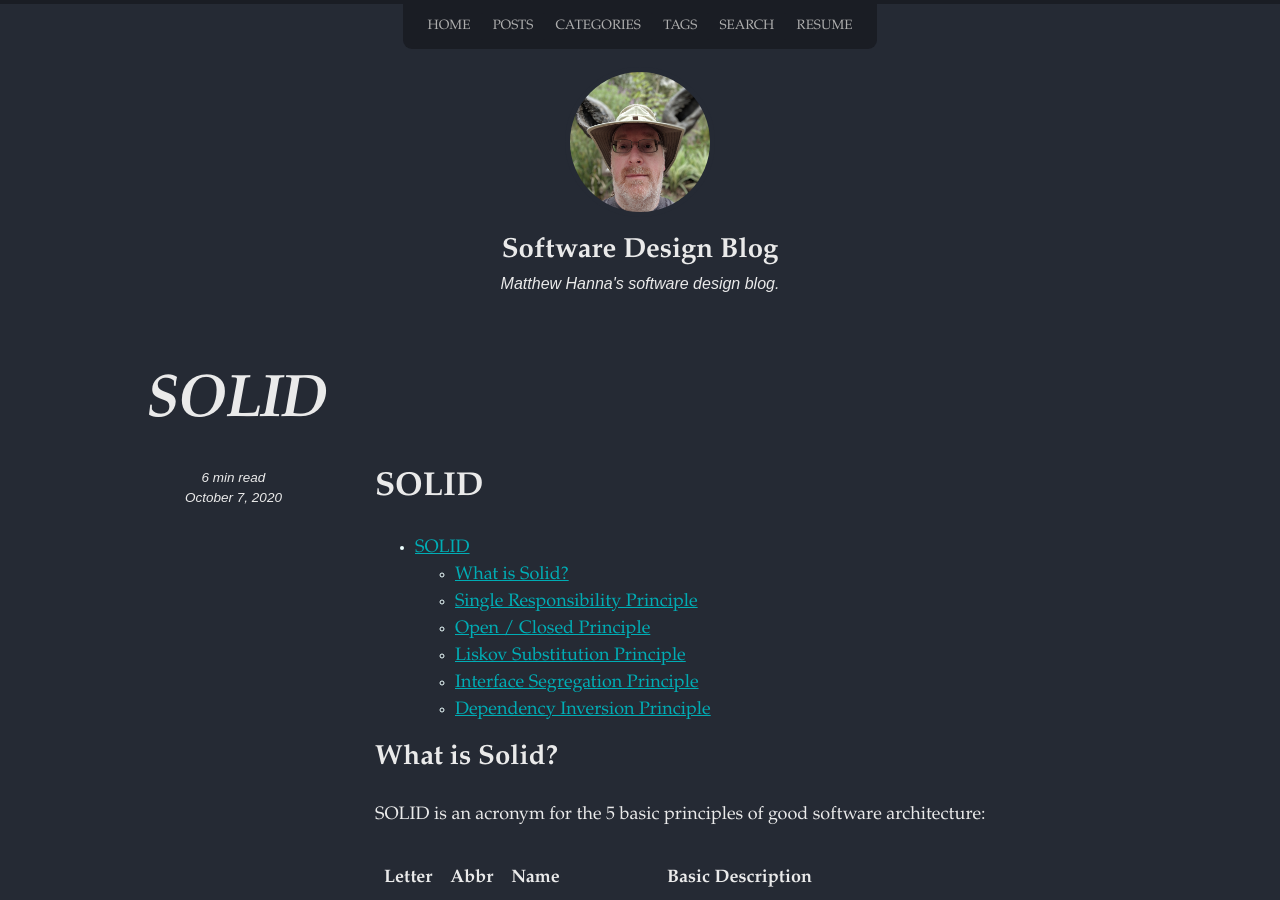
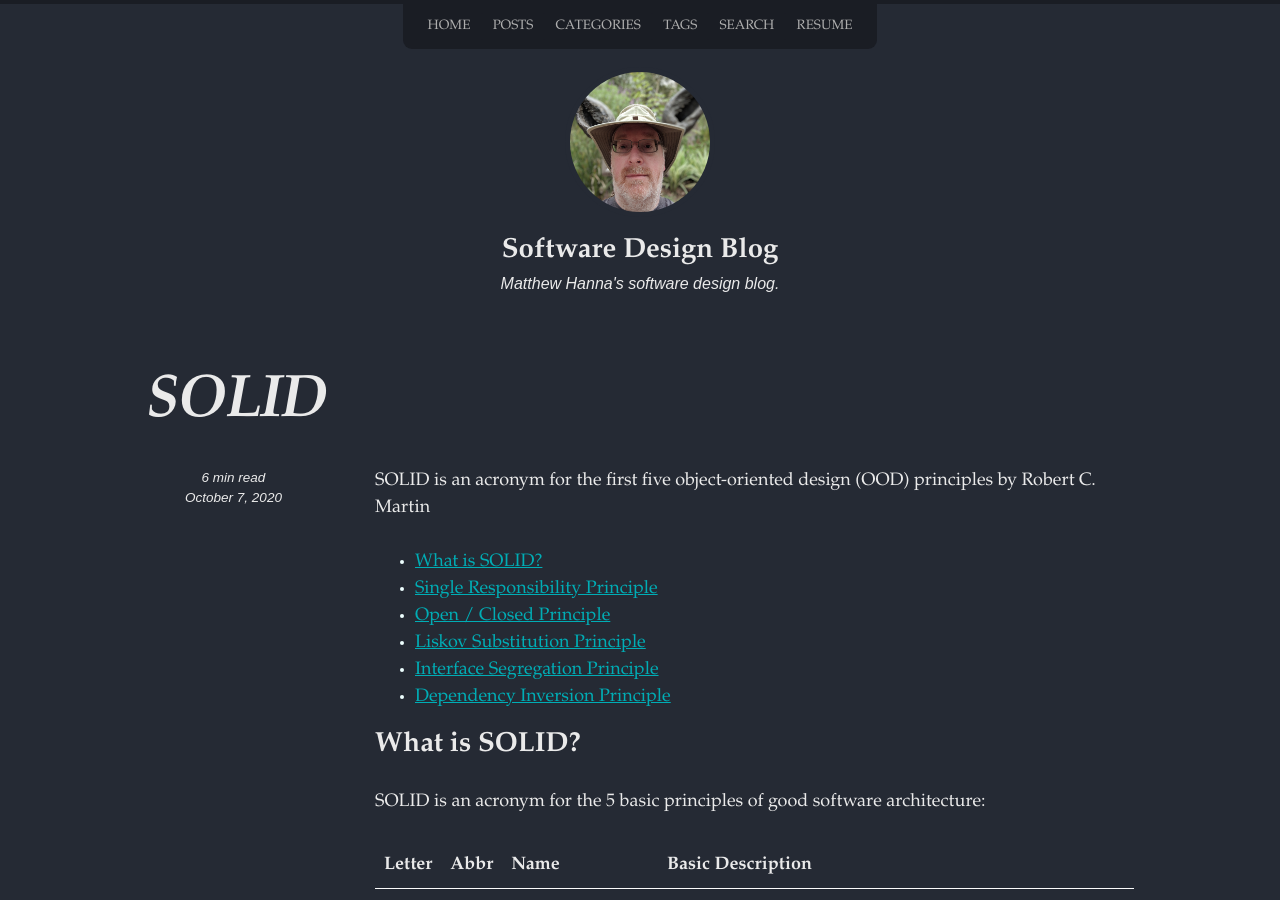
Before and after one commit to irtheman/coding, a Jekyll site: the page built from _posts/2020-10-07-solid.md, in a window 1280 px wide and 900 px high. Built offline with Jekyll 4.4.1, drawn with Linux system fonts in a browser that asks for light colours; nearby versions of some CDN libraries; comment, search, counter and statistics services are not loaded.

Commit message:
Blog Cleanup

```diff
--- a/_posts/2020-10-07-solid.md
+++ b/_posts/2020-10-07-solid.md
@@ -3,12 +3,12 @@
 title:  "SOLID"
 date:   2020-10-07 16:28:25 -0400
 ---
-# SOLID
+SOLID is an acronym for the first five object-oriented design (OOD) principles by Robert C. Martin
 
 * TOC
 {:toc}
 
-## What is Solid?
+## What is SOLID?
 SOLID is an acronym for the 5 basic principles of good software architecture:
 
 | Letter | Abbr | Name | Basic Description |
```
Also changed, not shown: _posts/2020-10-05-redis-cache.md (+3 -1 lines), _posts/2020-10-06-cqrs.md (+1 -1 lines).
